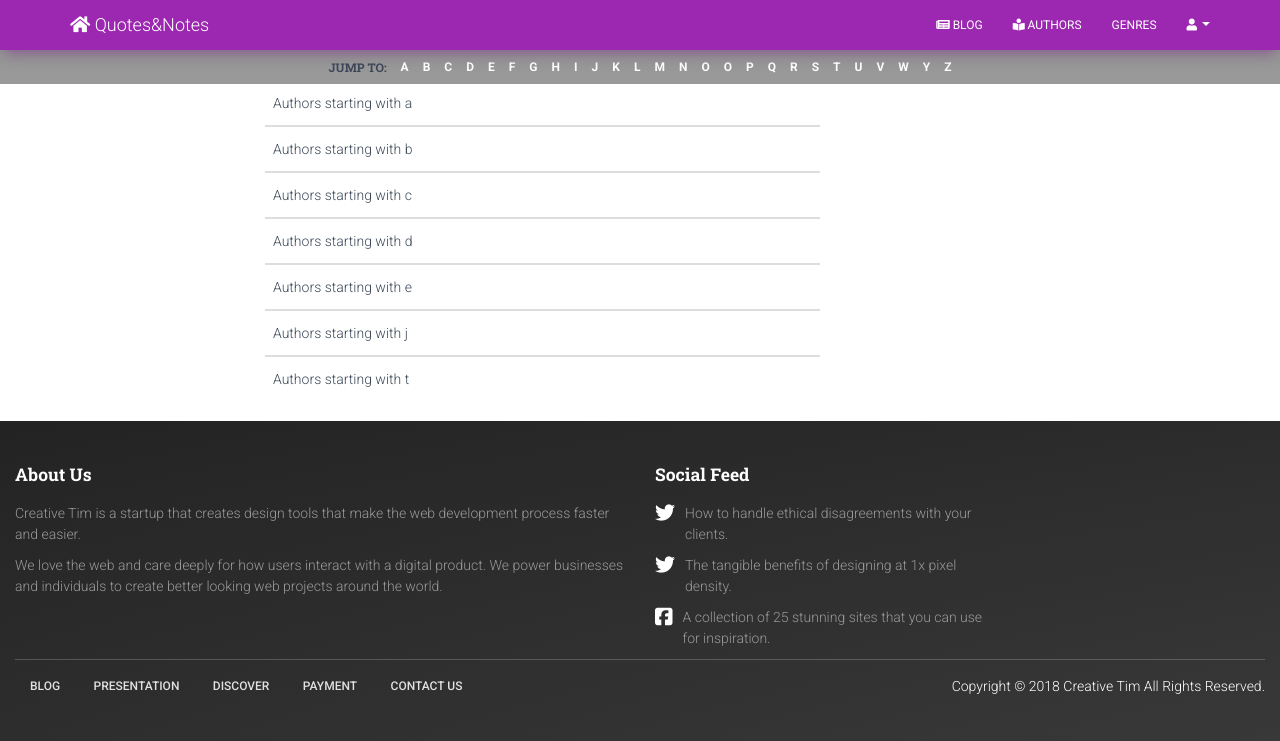
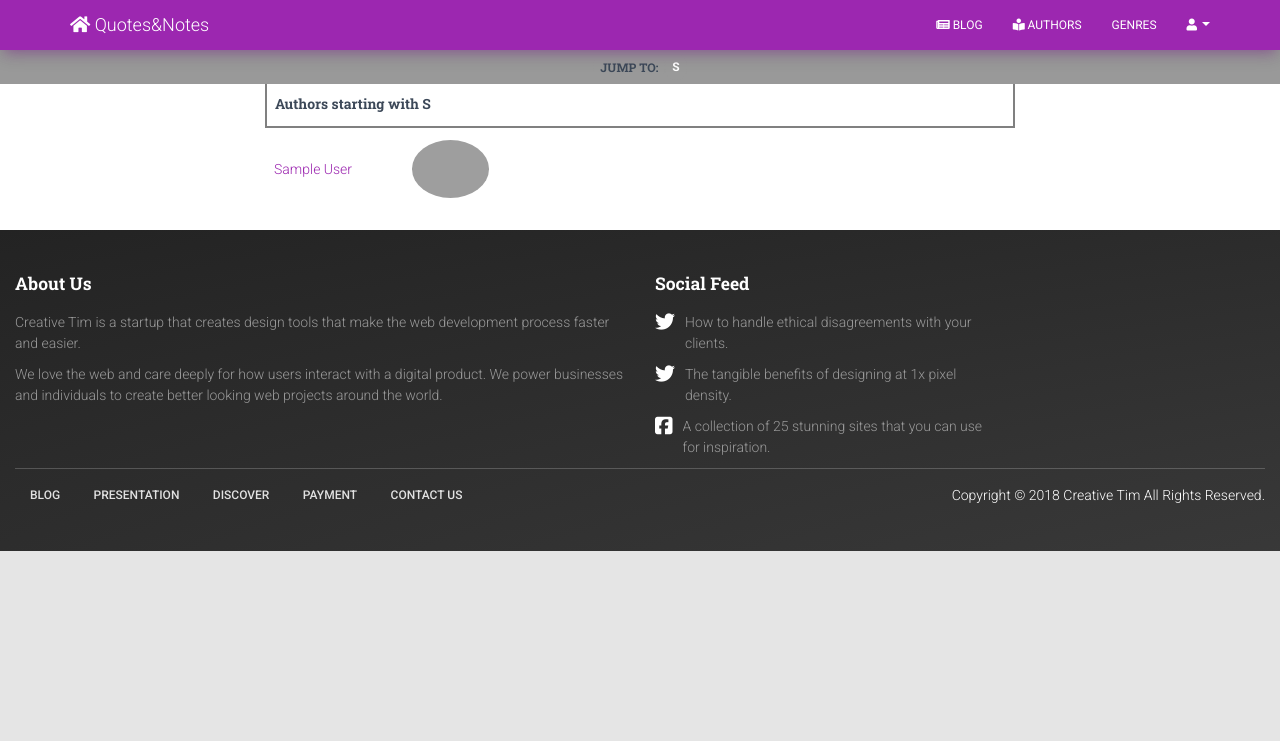
Before and after one commit to fredpen/QuotesandNotes, a PHP site: page /Quotes/authors.php in a window 1280 px wide. Shown: the top 741 px of the page. Run offline with PHP 8.4, Linux system fonts and the light colour scheme; tables that the repository leaves empty or names only in its code hold one stand-in row (values such as "Sample post"); some libraries are stand-ins or nearby versions; grey boxes are pictures that could not be loaded.

Commit message:
created the authors page features all the authors with the respective images, there is still work to be done on the jump link

```diff
--- a/assets/css/custom.css
+++ b/assets/css/custom.css
@@ -313,7 +313,7 @@ footer .container{
 
 /*----------------authors----------------*/
 #home .maxwidth20{
-  max-width: 20%;
+  max-width: 13%;
 }
 
 #home .author_nav{
@@ -349,3 +349,7 @@ footer .container{
 #tables{
   background: white;
 }
+
+#home .title_border{
+  border: solid 2px grey;
+}
--- a/authors.php
+++ b/authors.php
@@ -1,4 +1,10 @@
 <?php
+
+ 	// converting the wikiname of authors to img names
+  function imagify($string){
+     $string = str_replace("_", " ", $string);
+     return $string;
+  }
 
 	require_once 'includes/databaseConfig.php';
 	require_once 'includes/classes/Author.php';
@@ -8,38 +14,16 @@
 	require_once 'includes/navMenu.php';
 	require_once 'includes/session.php';
 
+ 	$char = $author->validChar();
 
 ?>
 
 	<nav class="author_nav text-center text-uppercase">
+		<span class="title author_list label label-default">jump to:</span>
 
-		<span class="title author_list label label-default">jump to:</span>
-		<a class="author_list label label-default" href="#a">a</a>
-		<a class="author_list label label-default" href="#b">b</a>
-		<a class="author_list label label-default" href="#c">c</a>
-		<a class="author_list label label-default" href="#d">d</a>
-		<a class="author_list label label-default" href="#e">e</a>
-		<a class="author_list label label-default" href="#f">f</a>
-		<a class="author_list label label-default" href="#g">g</a>
-		<a class="author_list label label-default" href="#h">h</a>
-		<a class="author_list label label-default" href="#i">i</a>
-		<a class="author_list label label-default" href="#j">j</a>
-		<a class="author_list label label-default" href="#k">k</a>
-		<a class="author_list label label-default" href="#l">l</a>
-		<a class="author_list label label-default" href="#m">m</a>
-		<a class="author_list label label-default" href="#n">n</a>
-		<a class="author_list label label-default" href="#o">o</a>
-		<a class="author_list label label-default" href="#o">o</a>
-		<a class="author_list label label-default" href="#p">p</a>
-		<a class="author_list label label-default" href="#q">q</a>
-		<a class="author_list label label-default" href="#r">r</a>
-		<a class="author_list label label-default" href="#s">s</a>
-		<a class="author_list label label-default" href="#t">t</a>
-		<a class="author_list label label-default" href="#u">u</a>
-		<a class="author_list label label-default" href="#v">v</a>
-		<a class="author_list label label-default" href="#w">w</a>
-		<a class="author_list label label-default" href="#y">y</a>
-		<a class="author_list label label-default" href="#z">z</a>
+		<?php foreach ($char as $letter) { ?>
+			<a class="author_list label label-default" href="#<?php echo $letter; ?>"><?php echo $letter; ?></a>
+		<?php }; ?>
 
 	</nav>
 
@@ -51,176 +35,36 @@
 	      <div class="col-sm-2">
 	       </div>
 
-			<div class="col-sm-6">
+				<div class="col-sm-8">
 					<div class="table-responsive">
 						<table class="table">
 
+							<!-- <tbody> -->
+								<?php foreach ($char as $key) { ?>
 								<tbody>
-							<?php $num = 1; $char = "a"; ?>
-							<tr id="a">
-								<td>Authors starting with <span class="athors_title"><?php echo $char; ?></span></td>
+									<tr class="title title_border" id="<?php echo $key ?>">
+										<td colspan="2">Authors starting with
+											<span class="athors_title text-uppercase"><?php echo $key; ?></span>
+										</td>
 									</tr>
 
-							<?php foreach (($author->authorDetails($char)) as $row) { ?>
-
+									<?php foreach ($author->authorDetails($key) as $row) { ?>
 									<tr>
-
-								<td><a href="author.php?author=<?php echo $row['id']?>"> <?php echo $row['author']?></a></td>
+										<td>
+											<a href="author.php?author=<?php echo $row['id']?>"> <?php echo imagify($row['author'])?></a>
+										</td>
 
 										<td>
-									<img src="assets/images/author/<?php echo $row['img'] ?>" alt="<?php echo $row['author'] ?>" class=" img-circle maxwidth20">
+											<img src="assets/images/author/<?php echo $row['author'] ?>.jpg" alt="<?php echo imagify($row['author']) ?>" class=" img-circle maxwidth20">
 										</td>
 
-								<td><?php $row['wikiName'] ?></td>
 							 		</tr>
-							<?php $num = $num + 1; }; ?>
+							 	</tbody>
+								<?php }; }; ?>
 
-						</tbody>
-
-						<tbody>
-							<?php $num = 1; $char = "b"; ?>
-							<tr>
-								<td>Authors starting with <span class="athors_title"><?php echo $char; ?></span></td>
-							</tr>
-
-							<?php foreach (($author->authorDetails($char)) as $row) { ?>
-
-							 <tr>
-
-								<td><a href="author.php?author=<?php echo $row['id']?>"> <?php echo $row['author']?></a></td>
-
-								<td>
-									<img src="assets/images/author/<?php echo $row['img'] ?>" alt="<?php echo $row['author'] ?>" class=" img-circle maxwidth20">
-								</td>
-
-								<td><?php $row['wikiName'] ?></td>
-							 </tr>
-							<?php $num = $num + 1; }; ?>
-						</tbody>
-
-						<tbody>
-							<?php $num = 1; $char = "c"; ?>
-							<tr>
-								<td>Authors starting with <span class="athors_title"><?php echo $char; ?></span></td>
-							</tr>
-
-							<?php foreach (($author->authorDetails($char)) as $row) { ?>
-
-							 <tr>
-
-								<td><a href="author.php?author=<?php echo $row['id']?>"> <?php echo $row['author']?></a></td>
-
-								<td>
-									<img src="assets/images/author/<?php echo $row['img'] ?>" alt="<?php echo $row['author'] ?>" class=" img-circle maxwidth20">
-								</td>
-
-								<td><?php $row['wikiName'] ?></td>
-							 </tr>
-							<?php $num = $num + 1; }; ?>
-						</tbody>
-
-						<tbody>
-							<?php $num = 1; $char = "d"; ?>
-							<tr>
-								<td>Authors starting with <span class="athors_title"><?php echo $char; ?></span></td>
-							</tr>
-
-							<?php foreach (($author->authorDetails($char)) as $row) { ?>
-
-							 <tr>
-								<td class="text-center"><?php echo $num; ?></td>
-
-								<td><a href="author.php?author=<?php echo $row['id']?>"> <?php echo $row['author']?></a></td>
-
-								<td>
-									<img src="assets/images/author/<?php echo $row['img'] ?>" alt="<?php echo $row['author'] ?>" class=" img-circle maxwidth20">
-								</td>
-
-								<td><?php $row['wikiName'] ?></td>
-							 </tr>
-							<?php $num = $num + 1; }; ?>
-						</tbody>
-
-						<tbody>
-							<?php $num = 1; $char = "e"; ?>
-							<tr>
-								<td>Authors starting with <span class="athors_title"><?php echo $char; ?></span></td>
-							</tr>
-
-							<?php foreach (($author->authorDetails($char)) as $row) { ?>
-
-							 <tr>
-								<td class="text-center"><?php echo $num; ?></td>
-
-								<td><a href="author.php?author=<?php echo $row['id']?>"> <?php echo $row['author']?></a></td>
-
-								<td>
-									<img src="assets/images/author/<?php echo $row['img'] ?>" alt="<?php echo $row['author'] ?>" class=" img-circle maxwidth20">
-								</td>
-
-								<td><?php $row['wikiName'] ?></td>
-							 </tr>
-							<?php $num = $num + 1; }; ?>
-						</tbody>
-
-						<tbody>
-							<?php $num = 1; $char = "j"; ?>
-							<tr id="j">
-								<td>Authors starting with <span class="athors_title"><?php echo $char; ?></span></td>
-							</tr>
-
-							<?php foreach (($author->authorDetails($char)) as $row) { ?>
-
-							 <tr>
-								<!-- <td class="text-center"><?php echo $num; ?></td> -->
-
-								<td><a href="author.php?author=<?php echo $row['id']?>"> <?php echo $row['author']?></a></td>
-
-								<td>
-									<img src="assets/images/author/<?php echo $row['img'] ?>" alt="<?php echo $row['author'] ?>" class=" img-circle maxwidth20">
-								</td>
-
-								<td><?php $row['wikiName'] ?></td>
-							 </tr>
-							<?php $num = $num + 1; }; ?>
-						</tbody>
-
-						<tbody>
-							<?php $num = 1; $char = "t"; ?>
-							<tr>
-								<td>Authors starting with <span class="athors_title"><?php echo $char; ?></span></td>
-							</tr>
-
-							<?php foreach (($author->authorDetails($char)) as $row) { ?>
-
-							 <tr>
-								<!-- <td class="text-center"><?php echo $num; ?></td> -->
-
-								<td><a href="author.php?author=<?php echo $row['id']?>"> <?php echo $row['author']?></a></td>
-
-								<td>
-									<img src="assets/images/author/<?php echo $row['img'] ?>" alt="<?php echo $row['author'] ?>" class=" img-circle maxwidth20">
-								</td>
-
-								<td><?php $row['wikiName'] ?></td>
-							 </tr>
-							<?php $num = $num + 1; }; ?>
-						</tbody>
-
-
-
-
-
-
-
-
-
-
-
-
+							<!-- </tbody> -->
 						</table>
 					</div>
-
 				</div>
 
 				<!-- right container -->
@@ -228,6 +72,7 @@
 
 			</div>
 		</div>
+	</div>
 
 <?php
   require_once 'includes/footer.php';
--- a/includes/classes/Author.php
+++ b/includes/classes/Author.php
@@ -16,6 +16,23 @@
          $sql = "SELECT * FROM author WHERE author LIKE '$char%'";
          $query = mysqli_query($this->con, $sql);
          return $query;
+      }
+
+      // validate character that has authors
+      public function validChar()
+      {
+         $validCharac = array();
+         $alpha =["a","b","c","d","e","f","g","h","i","j","k","l","m","n","o","p","q","r","s","t","u","v","w","x","y","z"];
+
+         foreach ($alpha as $key) {
+           $query = $this->authorDetails($key);
+           $query = mysqli_fetch_array($query);
+
+           if (is_array($query)) {
+               array_push($validCharac, $key);
+            }
+         }
+         return $validCharac;
 
       }
 
```
Lines whose indentation alone changed are shown as unchanged.
